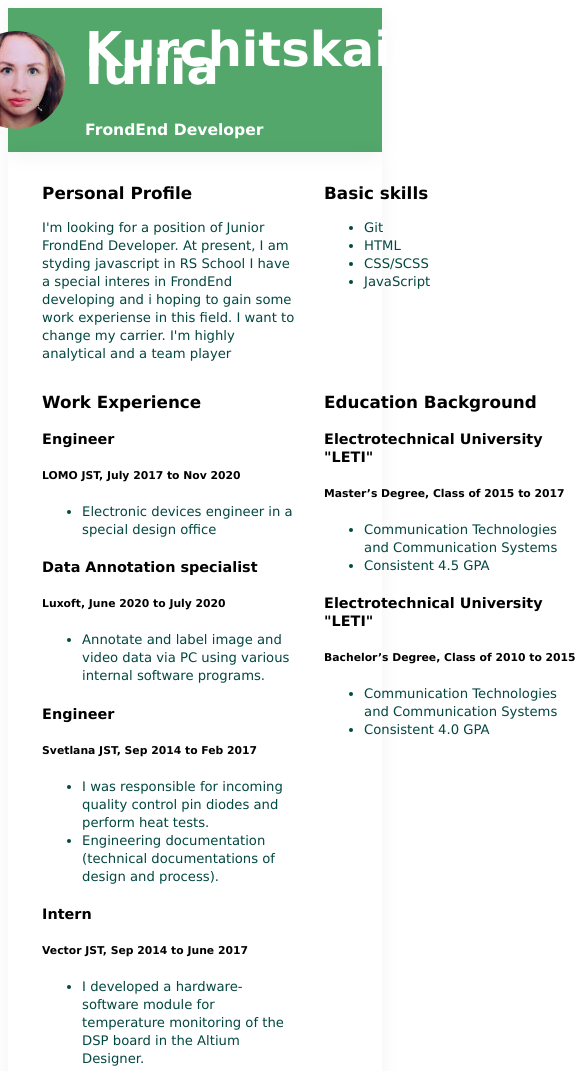
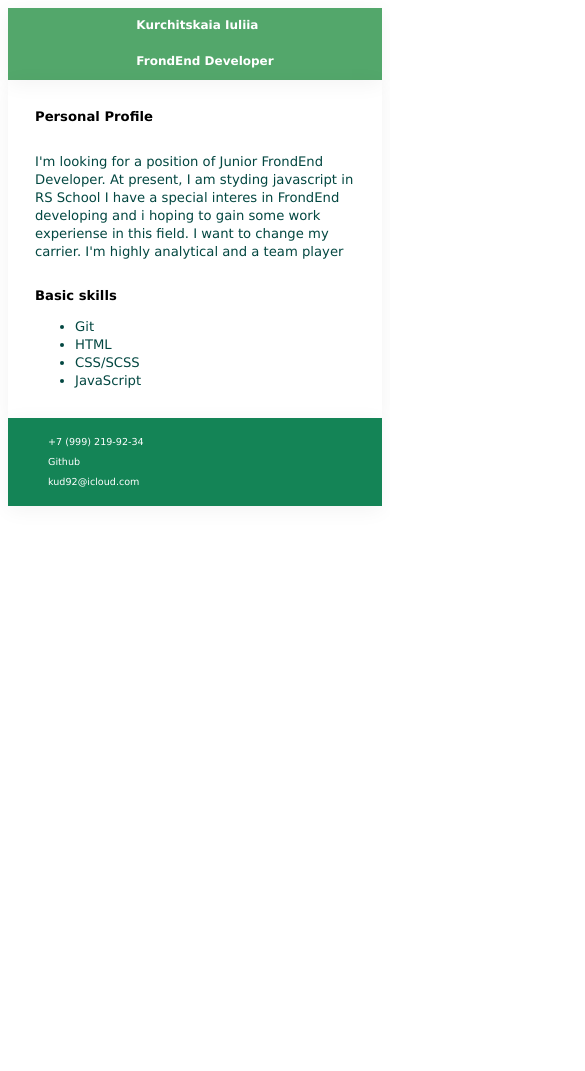
Before and after one commit to IuliiaKurchutskaia/rsschool-cv, a plain HTML site: page index.html in a window 390 px wide. Shown: the top 1071 px of the page, 585 px wide, since content can reach past the window. After the commit the page ends 844 px from the top, so only its background shows below. Drawn offline with Linux system fonts and the light colour scheme.

Commit message:
feat: add media required

```diff
--- a/index.html
+++ b/index.html
@@ -12,7 +12,7 @@
     <header class="header">
         <div class="wrapper header__wrapper">
             <div class="wrapper header__content">
-                <div class="header__img"><span class="photo" ></span></div>
+                <div class="header__img"><span class="photo", alt="photo" ></span></div>
                 <div class="header__title">
                     <h1>Kurchitskaia Iuliia</h1>
                     <h2>FrondEnd Developer</h2>
@@ -125,8 +125,7 @@
                     <span class="icon icon_letter"></span>
                     <p>kud92@icloud.com</p>
                 </li>
-
-            </ul>
+                </ul>
         </div>
     </footer>
    </body>
--- a/src/css/style.css
+++ b/src/css/style.css
@@ -1,3 +1,5 @@
+
+
 html {
     font-size: 12px;
    }
@@ -43,7 +45,7 @@ body {
     font-size: 4rem;
     font-style: 3,6rem;
     font-family: 'Barlow Black', Verdana, sans-serif;
-}
+ }
 
 .header__title h2 {
     font-size: 1.3rem;
@@ -136,22 +138,18 @@ width: 45%;
    padding: 15px;
    font-size: 1.5rem;
    line-height: 1,5rem;
-
-
 }
 .layout-3-column{
     width: 100%;
 position: relative;
 display: flex;
 justify-content: space-between;
-
 }
 
 .contact__link{
 
     display: flex;
     flex-direction: column;
-
     }
 .contact__link p,a{
     text-decoration: none;
@@ -185,3 +183,102 @@ justify-content: space-between;
     width: 35px;
     height: 35px;
 }
+
+@media screen and (max-width: 768px){
+    .header__content{
+        justify-content: center;
+        width: 768px;
+    }
+    .header__title h1{
+    font-size: 2rem;
+    font-style: 1,6rem;
+    }
+    .information_layout-2-column-container{
+
+        justify-content: center;
+    }
+       .information__content{
+        padding:0;
+    }
+        .information__content h3,h4{
+            font-size: 1.1rem;
+    }
+        .footer__wrapper {
+           padding: 0;
+           font-size: 1.3rem;
+           line-height: 1,3rem;
+    }
+
+        .layout-3-column{
+            width: 768px;
+            justify-content: center;
+    }
+        .contact__link{
+        margin: 20px;}
+}
+
+/*.photo{ display:
+    none;}*/
+
+    @media screen and (max-width: 414px){
+        .header__wrapper{
+            padding: 0;
+        }
+        .header__content{
+            justify-content: center;
+
+        }
+
+        .header__title h1,.header__title h2{
+        font-size: 1rem;
+        font-style: 1rem;
+        }
+
+        .photo{
+            display: none;
+        }
+
+           .information__content{
+         width: 320px;
+        flex-direction: column;
+
+
+        }
+        .information__content.about{
+            display: flex;
+            justify-self: center;
+        }
+        .information__content.education{
+            display: none;
+        }
+        .information__content.work{
+            display: none;
+        }
+        .information__content.code{
+            display: none;
+        }
+        .information__content.eng{
+            display: none;
+        }
+            .information__content h3,h4{
+
+                font-size: 1.1rem;
+        }
+            .footer__wrapper {
+               padding: 0;
+               font-size: 0.8rem;
+               line-height: 0.83rem;
+        }
+
+            .layout-3-column{
+
+                flex-direction: column;
+                justify-content: center;
+        }
+        .icon{
+            display: none;
+        }
+            .contact__link{
+
+            margin: 0px;}
+    }
```
